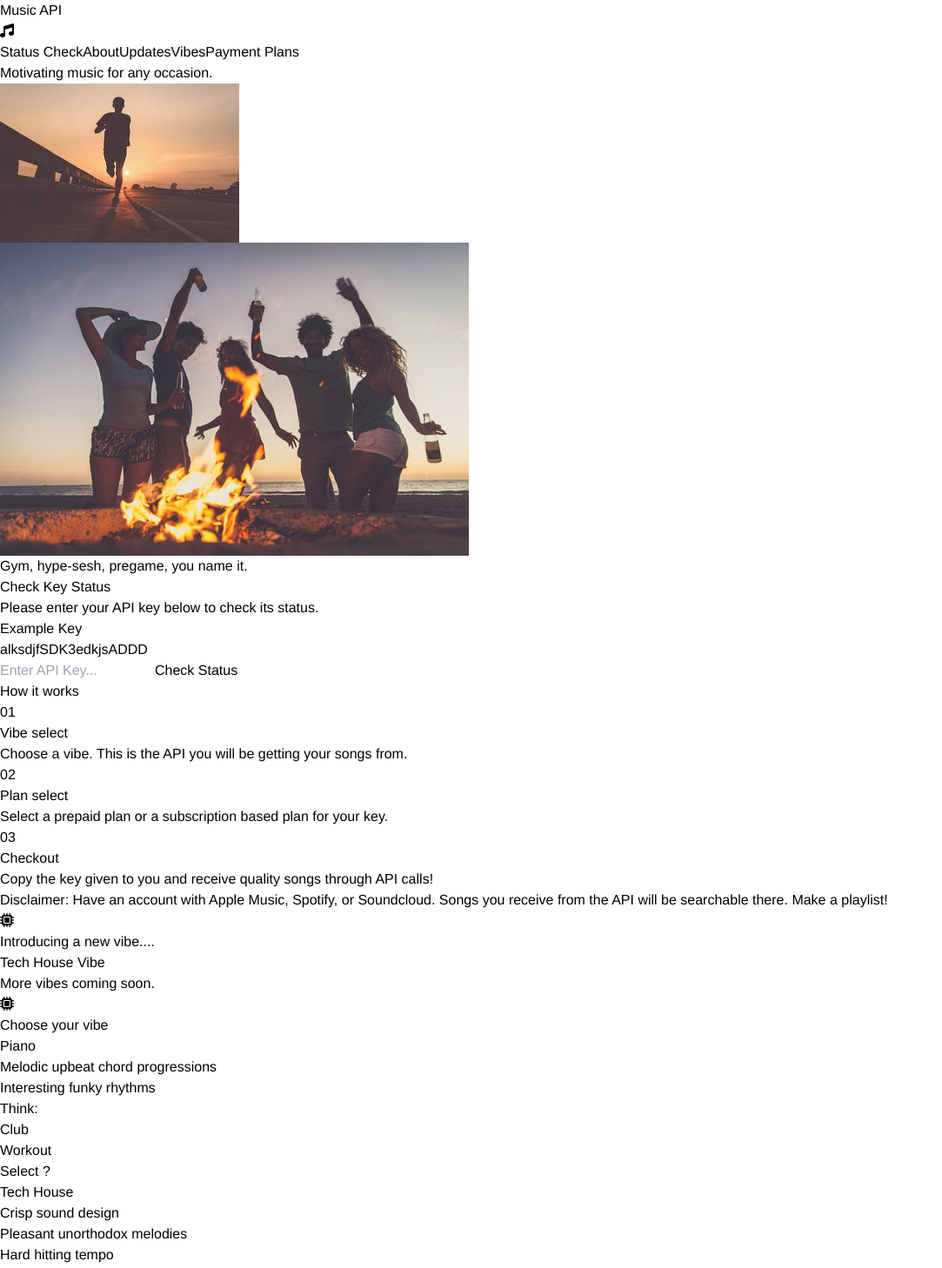
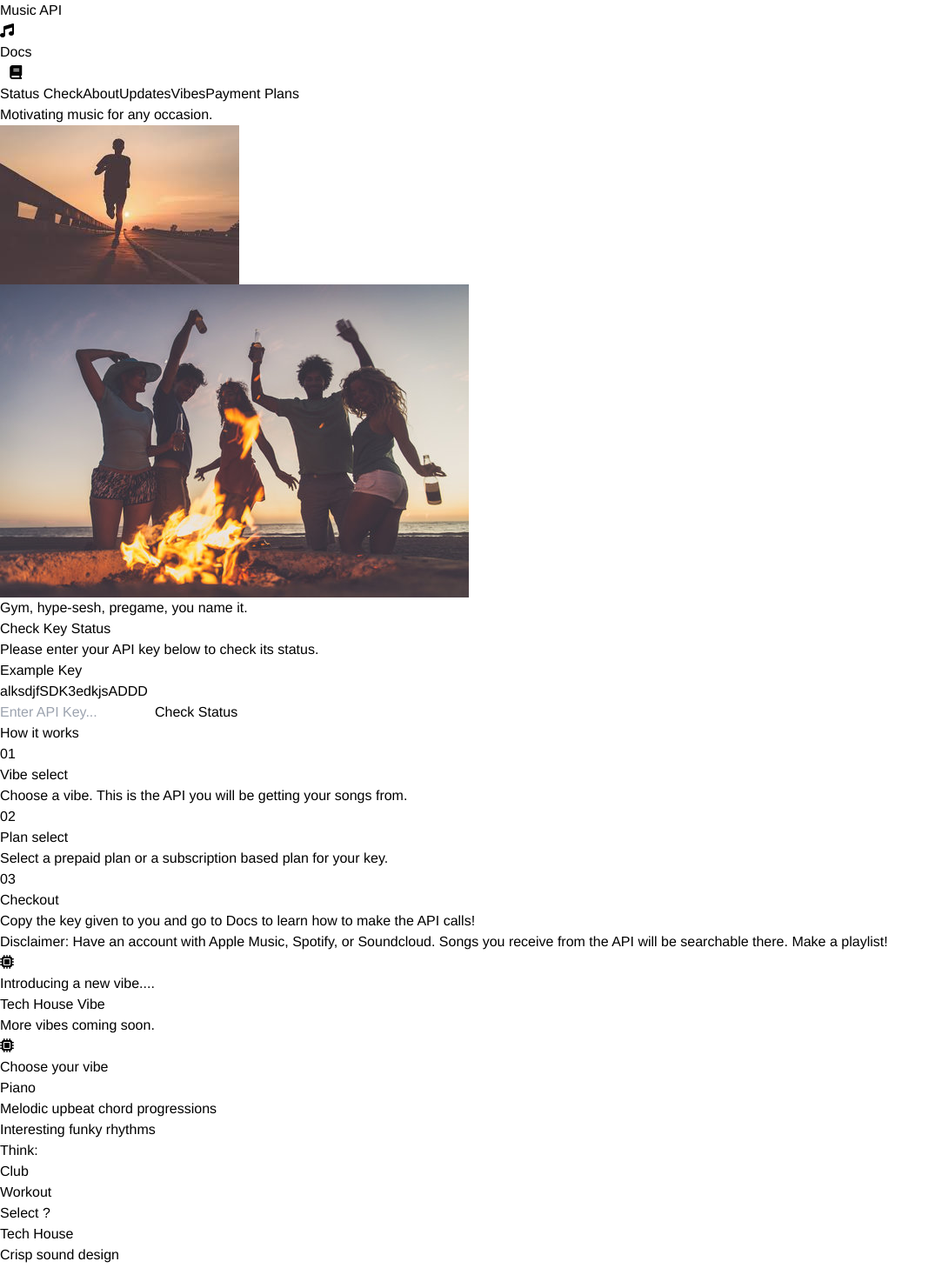
Before and after one commit to nickmcc90/Spotify-song-api, a React (Vite) app in the folder client/: page / in a window 1280 px wide. Shown: the top 1458 px of the page at 87% size, without its empty margins (0-1083 px from the left). Built offline with nearby package versions, Linux system fonts and the light colour scheme.

Commit message:
docs init, moved modal to inner components

```diff
--- a/client/src/App.jsx
+++ b/client/src/App.jsx
@@ -4,6 +4,7 @@ import { Routes, Route } from 'react-router-dom'
 import Success from './components/success'
 import Cancel from './components/cancel'
 import TotalPage from './totalpage'
+import Docs from './components/docs'
 
 function App() {
 
@@ -18,6 +19,7 @@ function App() {
         <Route path='/' index element={<TotalPage vibeCheckout={vibeCheckout} setVibeCheckout={setVibeCheckout}/>}/>
         <Route path='/success' element={<Success />}/>
         <Route path='/cancel' element={<Cancel />}/>
+        <Route path='/docs' element={<Docs />}/>
       </Routes>
     </>
   )
--- /dev/null
+++ b/client/src/components/docs.jsx
@@ -0,0 +1,11 @@
+import React from 'react'
+
+function Docs() {
+  return (
+    <div>
+      Hello
+    </div>
+  )
+}
+
+export default Docs
--- a/client/src/components/howitworks.jsx
+++ b/client/src/components/howitworks.jsx
@@ -8,7 +8,7 @@ function HowItWorks() {
   const descriptions = [
     "Choose a vibe. This is the API you will be getting your songs from.",
     "Select a prepaid plan or a subscription based plan for your key.",
-    "Copy the key given to you and receive quality songs through API calls!"
+    "Copy the key given to you and go to Docs to learn how to make the API calls!"
   ]
 
   return (
--- a/client/src/components/navbar.jsx
+++ b/client/src/components/navbar.jsx
@@ -1,17 +1,26 @@
 import React from 'react'
 import Navbutton from './inner-components/navbutton'
+import { NavLink } from 'react-router-dom'
 
 function Navbar() {
 
   const navlinks = ['Status Check', 'About', 'Updates', 'Vibes', 'Payment Plans']
 
   return (
-    <nav className='flex justify-between items-center p-5 text-white'>
-      <div className='flex items-center gap-2 text-lg sm:text-xl xl:text-2xl'>
-        <div>Music API</div>
-        <i className="fa-solid fa-music"></i>
+    <nav className='flex justify-between items-start p-5 text-white'>
+      <div className='flex flex-col gap-2 items-center'>
+        <div className='flex items-center gap-2 text-lg sm:text-xl xl:text-2xl'>
+          <div>Music API</div>
+          <i className="fa-solid fa-music"></i>
+        </div>
+        <NavLink to='/docs'>
+          <button className='flex gap-2 items-center bg-blue-950 text-green-400 p-2 rounded-xl'>
+            <div>Docs</div>
+            <i class="fa-solid fa-book"></i>
+          </button>
+        </NavLink>
       </div>
-      <div className='flex gap-2 md:gap-4'>
+      <div className='flex gap-2 md:gap-4 mt-1'>
         {navlinks.map((item, itemIndex) => {
           return(
             <Navbutton key={itemIndex} title={item}/>
--- a/client/src/components/statuscheck.jsx
+++ b/client/src/components/statuscheck.jsx
@@ -1,7 +1,7 @@
 import React from 'react'
 import { useState, useEffect } from 'react'
 
-import Modal from './modal'
+import Modal from './inner-components/modal'
 
 function StatusCheck() {
 
```
Also changed, not shown: client/src/components/inner-components/modal.jsx (renamed from client/src/components/modal.jsx).
